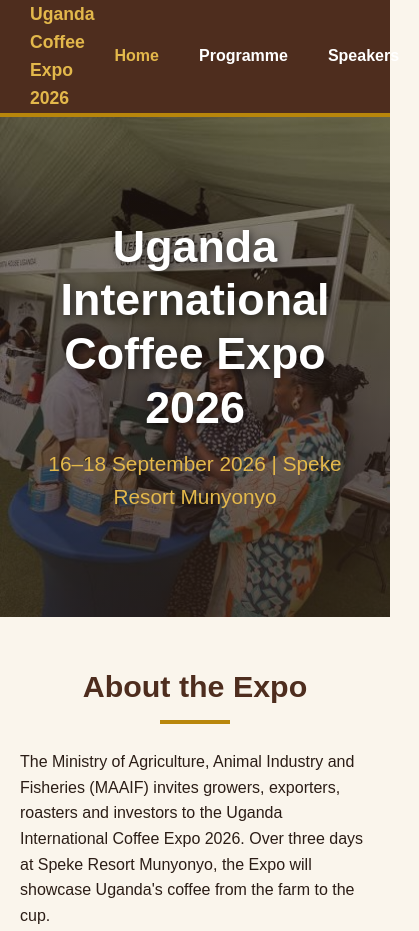
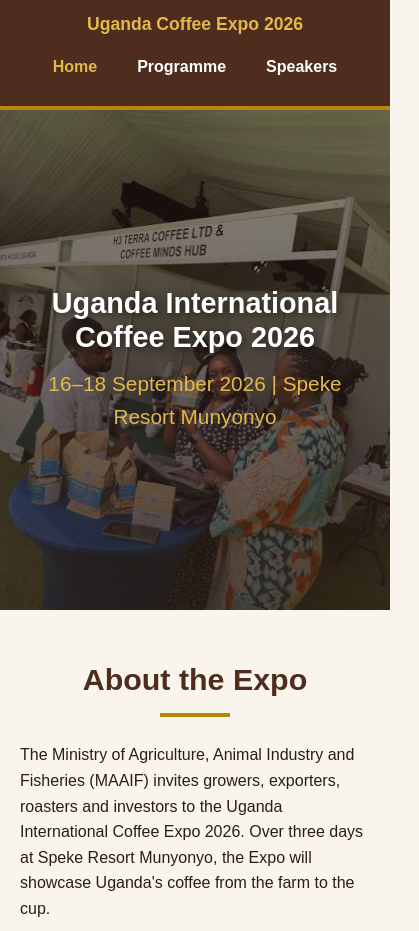
Before and after one commit to Patrickodida/coffee-expo-2026-website, a plain HTML site: page index.html in a window 390 px wide. Shown: the top 931 px of the page, 419 px wide, since content can reach past the window. Drawn offline with Linux system fonts and the light colour scheme.

Commit message:
Add media query for smaller screens of about 700px

```diff
--- a/expo.css
+++ b/expo.css
@@ -309,3 +309,19 @@ footer {
     border-top: 4px solid #B8860B;
     font-size: 0.9rem;
 }
+
+/* Small screens */
+@media (max-width: 700px) {
+    .navbar {
+        flex-direction: column;
+        padding: 10px;
+    }
+
+    .hero-text h1 {
+        font-size: 1.8rem;
+    }
+
+    .speaker-card {
+        flex: 0 0 100%;
+    }
+}
```
